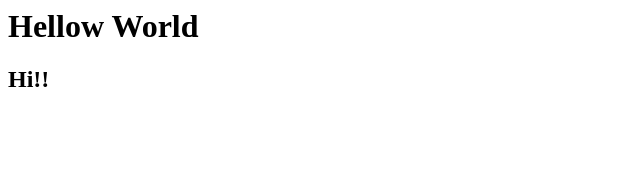
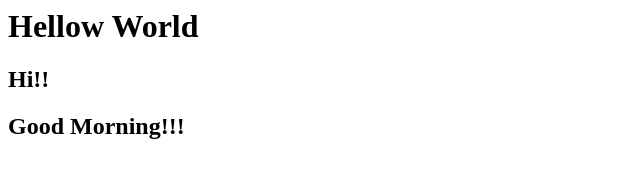
Before and after one commit to takada-4762/sample, a plain HTML site: page index.html in a window 1280 px wide. Shown: the whole page, without its empty margins (0-640 px from the left). Drawn offline with Linux system fonts and the light colour scheme.

Commit message:
add good morning to index.html

```diff
--- a/index.html
+++ b/index.html
@@ -1,2 +1,3 @@
 <h1>Hellow World</h1>
 <h2>Hi!!</h2>
+<h2>Good Morning!!!</h2>
```
